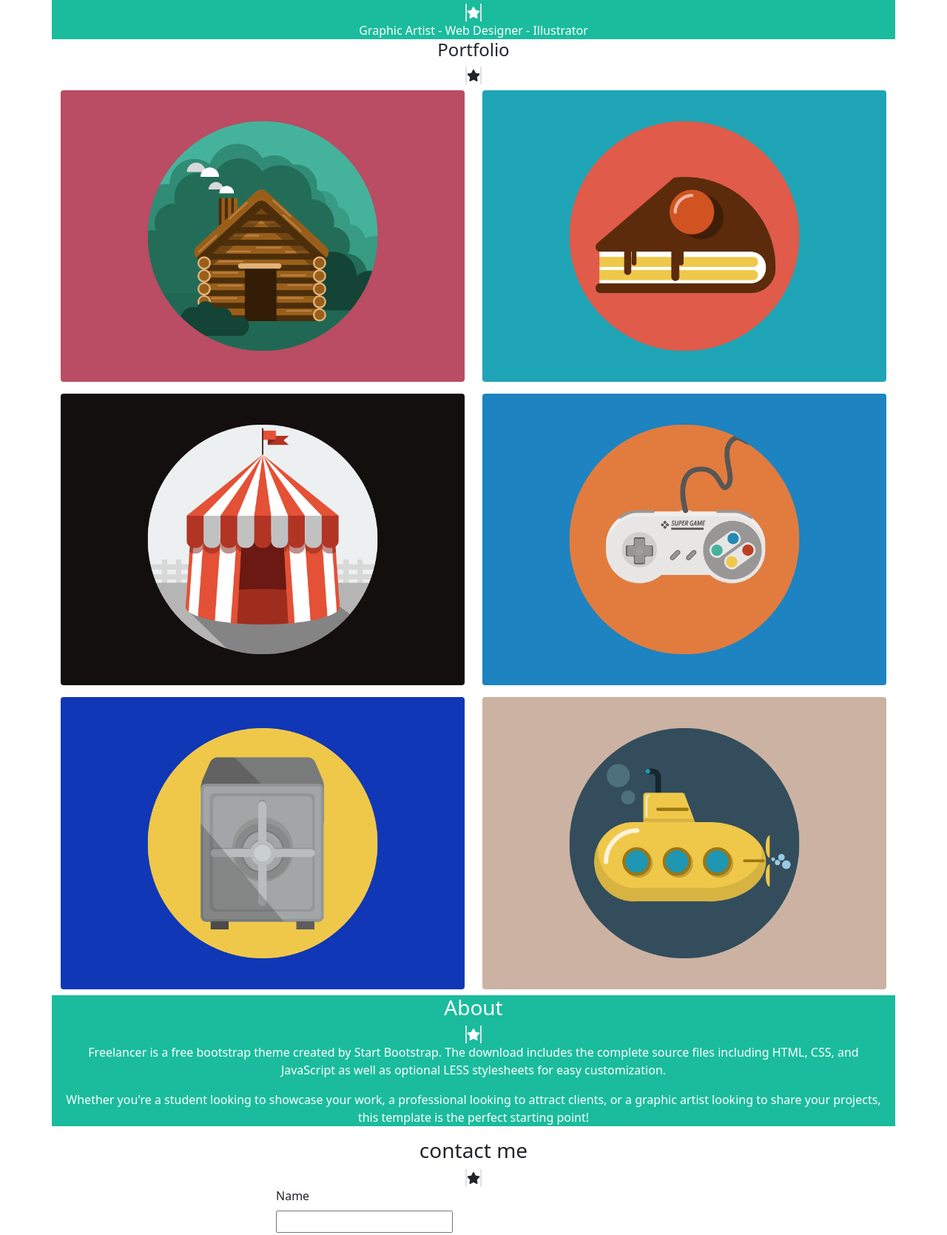
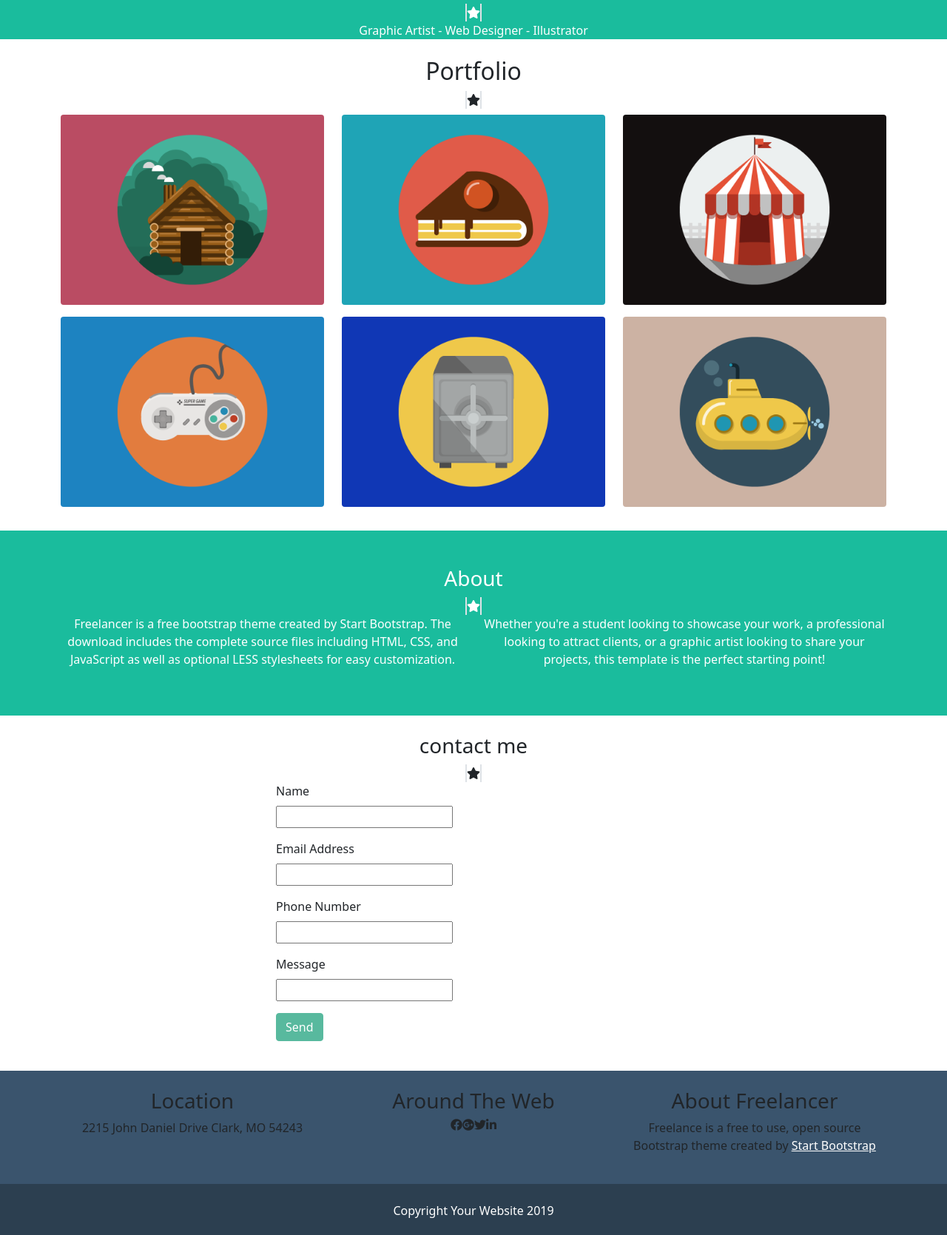
Before and after one commit to alfredochs/html-css-bootstrap-freelancer, a plain HTML site: page index.html in a window 1280 px wide. Shown: the part 747-2416 px from the top of the page at 74% size. Drawn offline with nearby package versions, Linux system fonts and the light colour scheme.

Commit message:
structure without details

```diff
--- a/css/style.css
+++ b/css/style.css
@@ -2,4 +2,15 @@
 :root {
     --bs-dark-rgb: 44,63,80;
     --bs-success-rgb: 26,188,157;
+    --bs-secondary-rgb: 58,84,109;
+    --bs-danger:26,188,157;
 }
+.btn-danger{
+    background-color: #58B99E;
+    border-color: #58B99E;
+}
+
+.btn-danger:hover{
+    background-color: #3a816d;
+    border-color: #479882;
+}
--- a/index.html
+++ b/index.html
@@ -15,22 +15,28 @@
 <body>
 
     <header>
-        <div class="container bg-dark text-white py-4">
-            <nav class="d-flex">
+        <div class="container-fluid bg-dark text-white py-4">
+            <div class="container">
+                <nav class="d-flex justify-content-between">
                     <h1>Start Bootstrap</h1>
-                <ul class="list-unstyled d-none">
-                    <li><a href="#" class="text-white">Portfolio</a></li>
-                    <li><a href="#" class="text-white">About</a></li>
-                    <li><a href="#" class="text-white">Contact</a></li>
+                    <ul class="list-unstyled d-none d-md-flex">
+                        <li><a href="#" class="text-white px-3">Portfolio</a></li>
+                        <li><a href="#" class="text-white px-3">About</a></li>
+                        <li><a href="#" class="text-white px-3">Contact</a></li>
                     </ul>
-                <div class=" d-flex">
-                    <button type="button">Menu</button>
+                    <div class="d-md-none">
+                        <a href="#"><i class="fas fa-bars"></i></a>
                     </div>
                 </nav>
             </div>
-        <div class="container bg-success text-white text-center">
+        </div>
+
+        <div class="container-fluid bg-success ">
+            <div class="container text-white text-center">
+
+
                 <div class="text-center">
-                <img src="img/avatar.svg" class="w-50" alt="avatar">
+                    <img src="img/avatar.svg" class="w-50 w-md-25" alt="avatar">
                     <h1>Start Bootstrap</h1>
                 </div>
 
@@ -43,47 +49,55 @@
                     Graphic Artist - Web Designer - Illustrator
                 </div>
             </div>
+        </div>
     </header>
 
     <main>
-        <div class="container text-center">
-            <h4>Portfolio</h4>
+        <div class="container text-center py-4">
+            <h2>Portfolio</h2>
             <div class="d-flex justify-content-center">
                 <div class="border"></div>
                 <div><i class="fas fa-star"></i></div>
                 <div class="border"></div>
             </div>
             <div class="row row-cols-1">
-                <div class="col col-md-6">
+                <div class="col col-md-6 col-lg-4">
                     <img src="img/cabin.png" class="w-100 my-2 rounded" alt="cabin">
                 </div>
-                <div class="col col-md-6">
+                <div class="col col-md-6 col-lg-4">
                     <img src="img/cake.png" class="w-100 my-2 rounded" alt="cake">
                 </div>
-                <div class="col col-md-6">
+                <div class="col col-md-6 col-lg-4">
                     <img src="img/circus.png" class="w-100 my-2 rounded" alt="circus">
                 </div>
-                <div class="col col-md-6">
+                <div class="col col-md-6 col-lg-4">
                     <img src="img/game.png" class="w-100 my-2 rounded" alt="game">
                 </div>
-                <div class="col col-md-6">
+                <div class="col col-md-6 col-lg-4">
                     <img src="img/safe.png" class="w-100 my-2 rounded" alt="safe">
                 </div>
-                <div class="col col-md-6">
+                <div class="col col-md-6 col-lg-4">
                     <img src="img/submarine.png" class="w-100 my-2 rounded" alt="submarine">
                 </div>
 
             </div>
         </div>
 
-        <div class="container bg-success text-white text-center">
+        <div class="container-fluid bg-success py-5 px-5">
+            <div class="container text-white text-center">
+
+
                 <h3>About</h3>
                 <div class="d-flex justify-content-center">
                     <div class="border"></div>
                     <div><i class="fas fa-star"></i></div>
                     <div class="border"></div>
                 </div>
-            <p>Freelancer is a free bootstrap
+
+                <div class="row row-cols-1">
+
+
+                    <p class="col col-md-6">Freelancer is a free bootstrap
                         theme created by Start Bootstrap.
                         The download includes the
                         complete source files including
@@ -92,7 +106,7 @@
                         for easy customization.
                     </p>
 
-            <p>
+                    <p class="col col-md-6">
 
                         Whether you're a student looking
                         to showcase your work, a
@@ -102,8 +116,10 @@
                         template is the perfect starting point!
                     </p>
                 </div>
+            </div>
+        </div>
 
-        <div class="container ">
+        <div class="container py-4">
 
             <div class="text-center">
                 <h3>contact me</h3>
@@ -155,11 +171,18 @@
             </form>
 
         </div>
-            <div class="container text-center bg-secondary">
+        <div class="container-fluid  bg-secondary">
+            <div class="container text-center py-4">
+
+
+                <div class="row row-cols-1">
+
+                    <div class="col col-md-4">
                         <h3>Location</h3>
                         <span>2215 John Daniel Drive Clark, MO 54243</span>
+                    </div>
 
-                <div>
+                    <div class="col col-md-4">
                         <h3>Around The Web</h3>
                         <div class="d-flex justify-content-center">
                             <i class="fab fa-facebook"></i>
@@ -168,15 +191,19 @@
                             <i class="fab fa-linkedin-in"></i>
                         </div>
                     </div>
-                <div>
+                    <div class="col col-md-4">
                         <h3>About Freelancer</h3>
-                    <p>Freelance is a free to use, open source Bootstrap theme created by <a href="#" class="text-white">Start Bootstrap</a></p>
+                        <p>Freelance is a free to use, open source Bootstrap theme created by <a href="#"
+                                class="text-white">Start Bootstrap</a></p>
+                    </div>
+
+                </div>
             </div>
         </div>
     </main>
 
     <footer>
-        <div class="container bg-secondary text-center py-4 m-0">
+        <div class="container-fluid bg-dark text-center text-white py-4">
             <span>Copyright Your Website 2019</span>
         </div>
     </footer>
```
Lines whose indentation alone changed are shown as unchanged.
